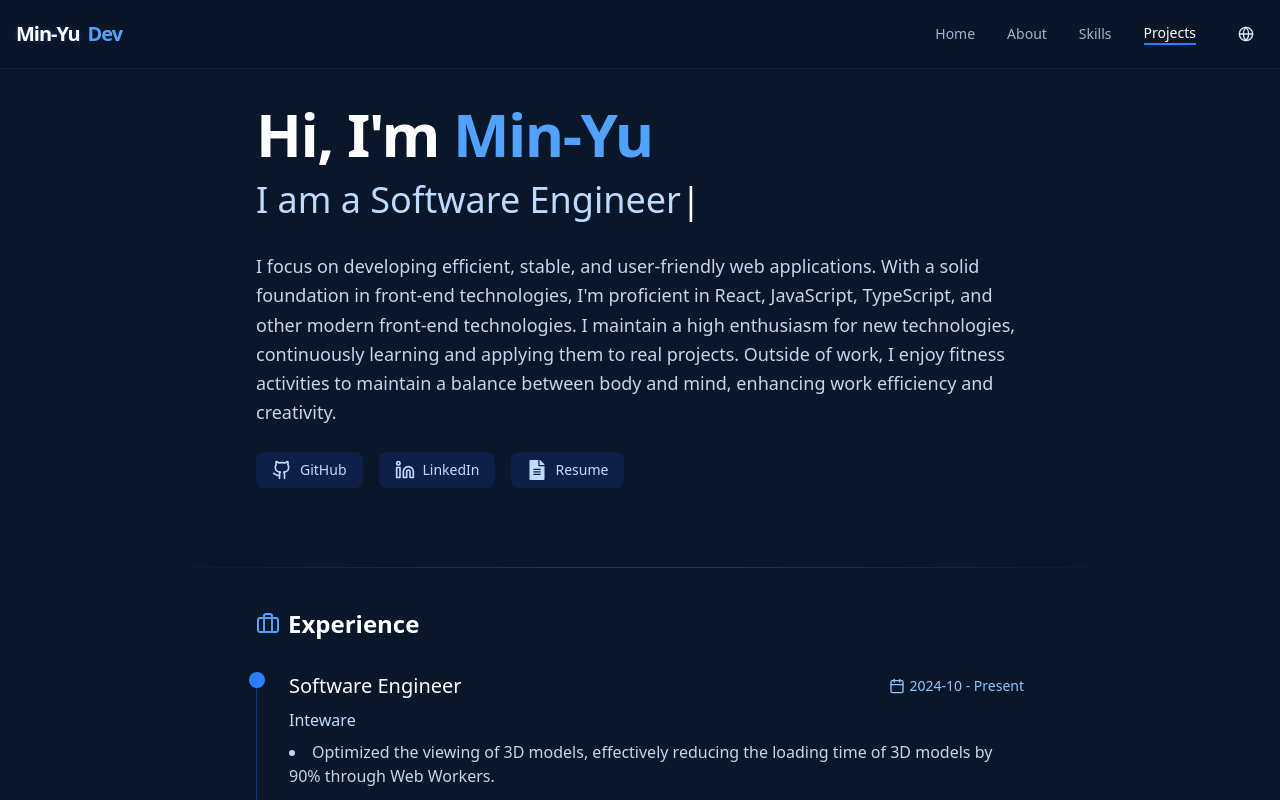
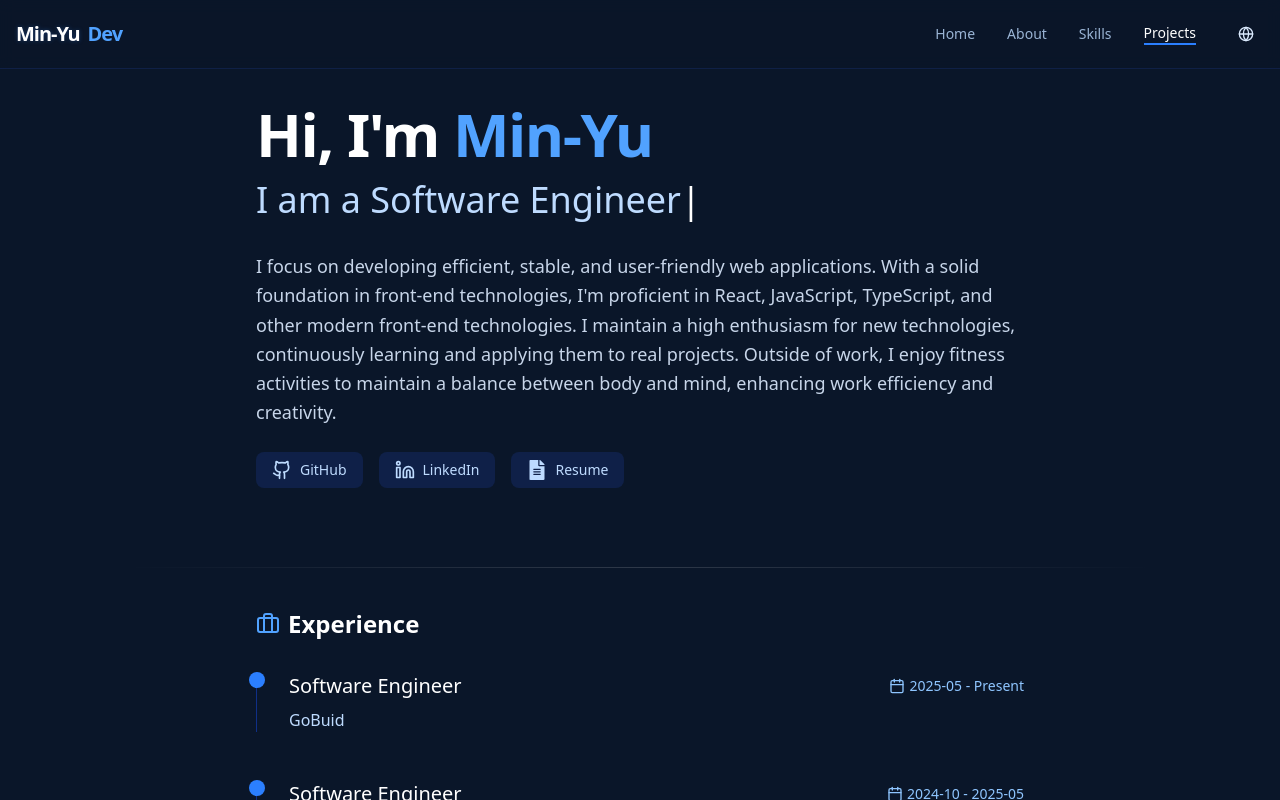
Before and after one commit to loger-w/min-yu-portfolio-showcase-v1, a React (Vite) app: page / in a window 1280 px wide. Shown: the top 800 px of the page. Built offline with nearby package versions, Linux system fonts and the light colour scheme.

Commit message:
feat(about): Update company experience(GoBuid)

```diff
--- a/src/locales/en/about.json
+++ b/src/locales/en/about.json
@@ -1,7 +1,10 @@
 {
     "experience": "Experience",
+    "role-gobuid": "Software Engineer",
+    "period-gobuid": "2025-05 - Present",
+    "company-gobuid": "GoBuid",
     "role-inteware": "Software Engineer",
-    "period-inteware": "2024-10 - Present",
+    "period-inteware": "2024-10 - 2025-05",
     "company-inteware": "Inteware",
     "description-inteware-1": "Optimized the viewing of 3D models, effectively reducing the loading time of 3D models by 90% through Web Workers.",
     "description-inteware-2": "Developed batch data upload and management features, assisting users in quickly managing patient information, effectively reducing data management time by 30%.",
--- a/src/locales/zh-TW/about.json
+++ b/src/locales/zh-TW/about.json
@@ -1,7 +1,10 @@
 {
     "experience": "工作經歷",
+    "role-gobuid": "軟體工程師",
+    "period-gobuid": "2025-05 - 至今",
+    "company-gobuid": "吉寶科技有限公司",
     "role-inteware": "軟體工程師",
-    "period-inteware": "2024-10 - 至今",
+    "period-inteware": "2024-10 - 2025-05",
     "company-inteware": "英特崴股份有限公司",
     "description-inteware-1": "優化檢視 3D 模型，透過 Web Worker 預解析 3D 模型，有效減少使用者加載模型時間 90%。",
     "description-inteware-2": "開發批次資料上傳、管理功能，協助使用者快速管理患者資訊，能有效減少 30% 的資料管理時間。",
--- a/src/pages/about/index.tsx
+++ b/src/pages/about/index.tsx
@@ -14,6 +14,24 @@ export default function About() {
         </h2>
 
         <div className="space-y-12">
+          <div className="relative pl-8 border-l border-blue-700/50">
+            <div className="absolute left-[-8px] top-0 h-4 w-4 rounded-full bg-blue-500"></div>
+            <div className="flex flex-col md:flex-row md:items-center mb-2">
+              <h3 className="text-xl font-medium text-white">{t('role-gobuid')}</h3>
+              <div className="md:ml-auto flex items-center text-sm text-blue-300">
+                <Calendar className="mr-1 h-4 w-4" />
+                {t('period-gobuid')}
+              </div>
+            </div>
+            <p className="text-blue-200 mb-2">{t('company-gobuid')}</p>
+            <ul className="list-disc list-inside text-blue-100/90 space-y-2">
+              {/* <li>{t('description-inteware-1')}</li>
+              <li>{t('description-inteware-2')}</li>
+              <li>{t('description-inteware-3')}</li>
+              <li>{t('description-inteware-4')}</li> */}
+            </ul>
+          </div>
+
           <div className="relative pl-8 border-l border-blue-700/50">
             <div className="absolute left-[-8px] top-0 h-4 w-4 rounded-full bg-blue-500"></div>
             <div className="flex flex-col md:flex-row md:items-center mb-2">
```
